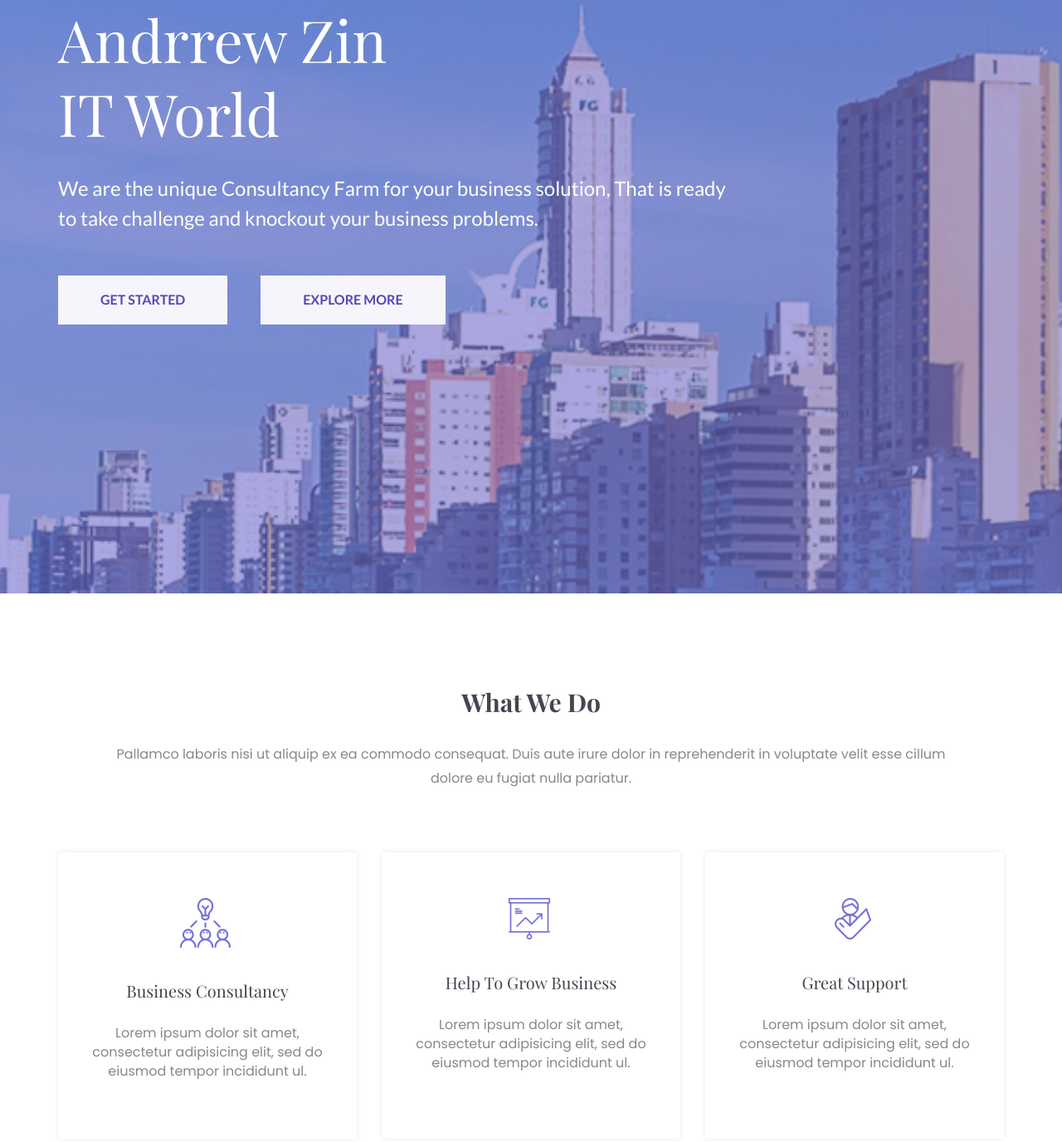
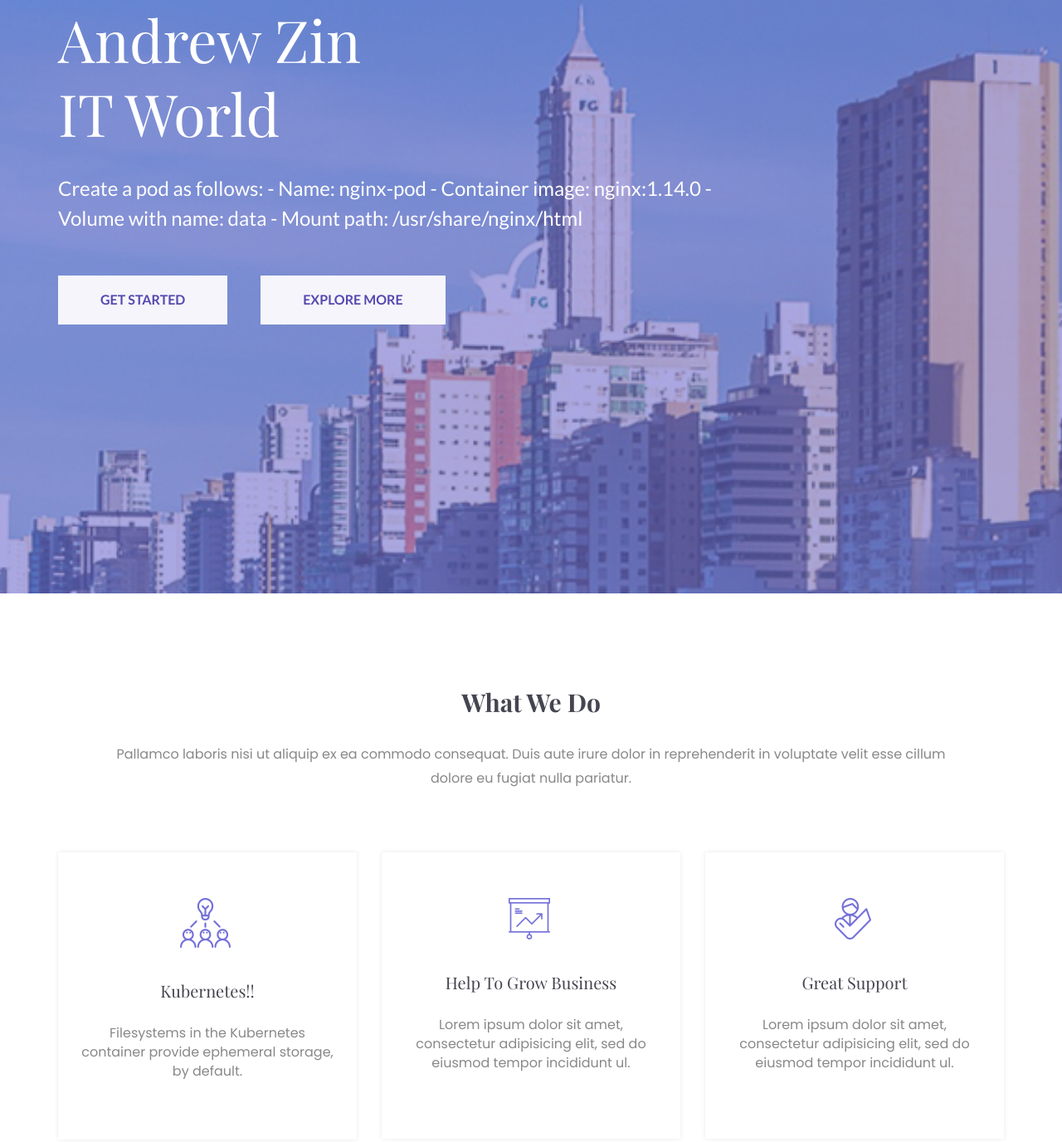
Before and after one commit to kolomyya/Simple-Website, a plain HTML site: page index.html in a window 1280 px wide. Shown: the part 348-1724 px from the top of the page at 83% size. Drawn offline with nearby package versions, Linux system fonts and the light colour scheme; some icons are missing; a web font is replaced by a local one.

Commit message:
Update index.html

```diff
--- a/index.html
+++ b/index.html
@@ -242,7 +242,11 @@
 										<div class="single-slide-item-content">
 											<h2 Andrew Zin <br> Hello World</h2>
 											<p>
-												We are the unique Consultancy Farm for your business solution, That is ready to take challenge and knockout your business problems.
+												Create a pod as follows:
+	- Name: nginx-pod
+	- Container image: nginx:1.14.0
+	- Volume with name: data
+	- Mount path: /usr/share/nginx/html
 											</p>
 											<button type="button" class="slide-btn">
 											get started
@@ -264,10 +268,14 @@
 									<div class="col-sm-12">
 										<div class="single-slide-item-content">
 											<h2>
-												Andrrew Zin <br> IT World
+												Andrew Zin <br> IT World
 											</h2>
 											<p>
-												We are the unique Consultancy Farm for your business solution, That is ready to take challenge and knockout your business problems.
+												Create a pod as follows:
+	- Name: nginx-pod
+	- Container image: nginx:1.14.0
+	- Volume with name: data
+	- Mount path: /usr/share/nginx/html
 											</p>
 											<button type="button"  class="slide-btn">
 												get started
@@ -319,15 +327,15 @@
 											<div class="we-do-topics">
 												<h2>
 													<a href="#">
-														Business Consultancy
+														Kubernetes!!
+
 													</a>
 												</h2>
 											</div><!--/.we-do-topics-->
 										</div><!--/.we-do-info-->
 										<div class="we-do-comment">
 											<p>
-												Lorem ipsum dolor sit amet, consectetur adipisicing elit, sed do eiusmod tempor incididunt ul.
-											</p>
+                                                                                           Filesystems in the Kubernetes container provide ephemeral storage, by default. 											</p>
 										</div><!--/.we-do-comment-->
 									</div><!--/.we-do-description-->
 								</div><!--/.single-we-do-box-->
```
